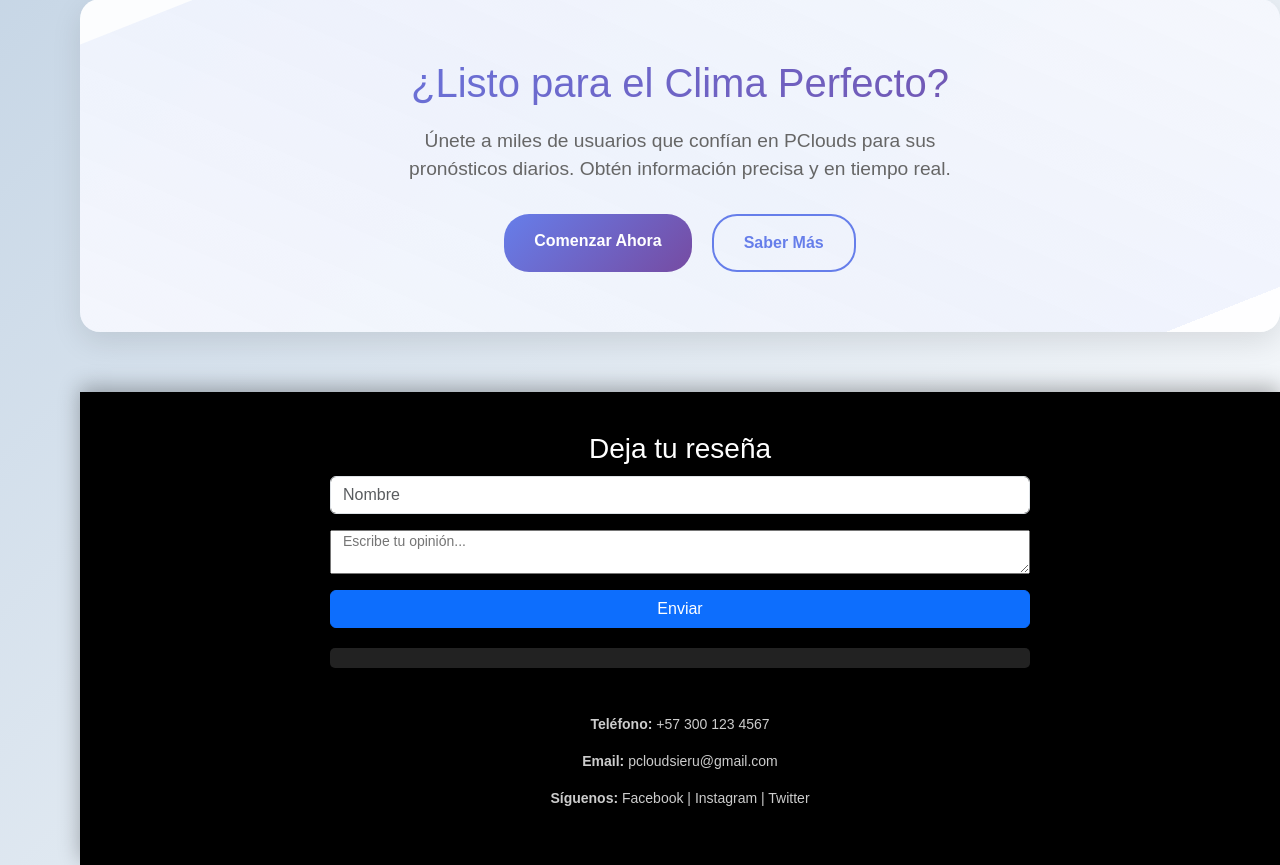
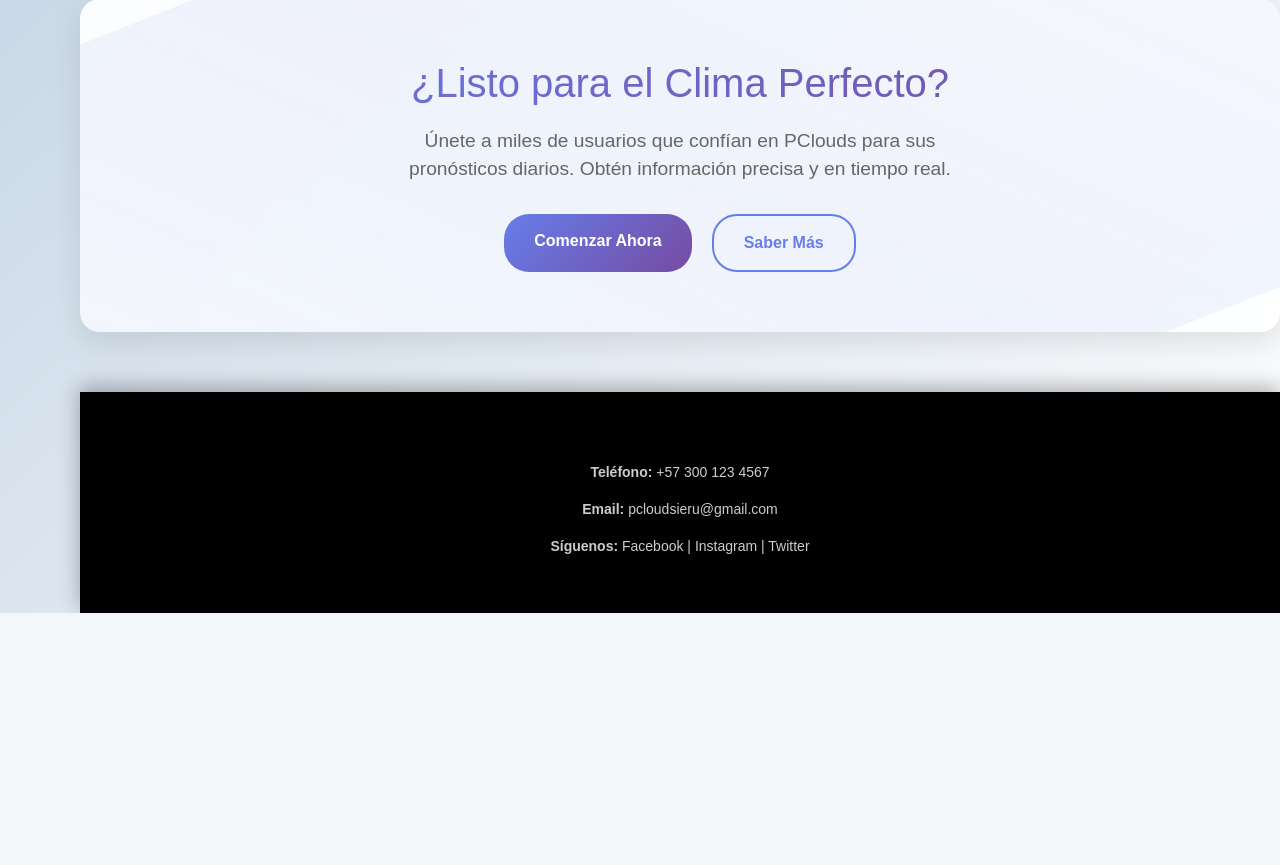
Before and after one commit to marisol718/PCLOUDS, a PHP site: page / in a window 1280 px wide. Shown: the part 1201-2066 px from the top of the page. After the commit the page ends 1814 px from the top, so only its background shows below. Run offline with PHP 8.4, Linux system fonts and the light colour scheme.

Commit message:
organizacion :)

```diff
--- a/css/index.css
+++ b/css/index.css
@@ -13,6 +13,7 @@ body {
 
 .sidebar {
     position: fixed;
+    z-index: 999;
     top: 0;
     left: 0;
     width: 80px;
@@ -108,6 +109,7 @@ body {
 
 .topbar {
     position: fixed;
+    z-index: 1000;
     top: 0;
     right: 0;
     height: 60px;
@@ -157,7 +159,7 @@ body {
     margin: 80px 0 20px 100px;
     padding: 20px;
     position: relative;
-    z-index: 10;
+    z-index: 1;
 }
 
 .main-title h1 {
@@ -210,7 +212,7 @@ body {
     max-width: 1200px;
     padding: 0 20px;
     margin-left: 100px;
-    z-index: 10;
+    z-index: 1;
     position: relative;
 }
 
@@ -229,6 +231,7 @@ body {
     transition: all 0.3s ease;
     position: relative;
     overflow: hidden;
+    z-index: 1;
 }
 
 .feature-card::before {
--- a/index.html
+++ b/index.html
@@ -80,6 +80,7 @@
     </div>
 
     <!-- Nueva sección de características -->
+        <center style="padding-left: 80px;"></center>
     <div class="features-section">
         <div class="features-grid">
             <div class="feature-card">
@@ -120,15 +121,6 @@
     <a href="paginas/resenas.html" class="contactanos-btn">Reseñas</a>
 
     <footer class="new-footer" style="display: flex; flex-direction: column; align-items: center;">
-        <div class="reseñas-container">
-            <h3>Deja tu reseña</h3>
-        </div>
-        <div class="mb-3 row " style="width: 700px;">
-            <input type="text" class="form-control mb-3" id="name" placeholder="Nombre" />
-            <textarea id="contenido" class="mb-3" placeholder="Escribe tu opinión..."></textarea>
-            <button class="btn btn-primary" onclick="agregarReseña()">Enviar</button>
-            <div class="lista-reseñas" id="lista-reseñas"></div>
-        </div>
         <div class="footer-info">
             <p><strong>Teléfono:</strong> +57 300 123 4567</p>
             <p><strong>Email:</strong> pcloudsieru@gmail.com</p>
@@ -142,24 +134,6 @@
     <script src="https://cdn.jsdelivr.net/npm/bootstrap@5.0.2/dist/js/bootstrap.bundle.min.js"
         integrity="sha384-MrcW6ZMFYlzcLA8Nl+NtUVF0sA7MsXsP1UyJoMp4YLEuNSfAP+JcXn/tWtIaxVXM"
         crossorigin="anonymous"></script>
-    <script>
-        function agregarReseña() {
-            const textarea = document.getElementById('nueva-reseña');
-            const listaReseñas = document.getElementById('lista-reseñas');
-
-            if (textarea.value.trim() !== '') {
-                const reseña = document.createElement('div');
-                reseña.className = 'reseña';
-                reseña.textContent = textarea.value;
-
-                listaReseñas.appendChild(reseña);
-                textarea.value = '';
-
-                // Scroll al final de la lista
-                listaReseñas.scrollTop = listaReseñas.scrollHeight;
-            }
-        }
-    </script>
 
 </body>
 
--- a/paginas/admin.html
+++ b/paginas/admin.html
@@ -191,7 +191,7 @@
       <p>¿No tienes cuenta? <a href="#">Regístrate aquí</a></p>
     </div>
   </div>
-  <script src="/login.js"></script>
+  <script src="js/login.js"></script>
 </body>
 
 </html>
--- a/paginas/admin2.html
+++ b/paginas/admin2.html
@@ -544,8 +544,8 @@
         </div>
     </footer>
 
-    <script src="resenas_admin.js"></script>
-    <script src="eliminar_reviews.js"></script>
+    <script src="js/resenas_admin.js"></script>
+    <script src="js/eliminar_reviews.js"></script>
 </body>
 
 </html>
--- a/paginas/js/login.js
+++ b/paginas/js/login.js
@@ -17,7 +17,7 @@ document.getElementById("loginForm").addEventListener("submit", async (e) => {
     document.getElementById("mensaje").innerText = data.message;
 
     if (data.success) {
-      window.location.href = "admin.html";
+      window.location.href = "admin2.html";
       document.getElementById("mensaje").style.color = "green";
     } else {
       document.getElementById("mensaje").style.color = "red";
--- a/paginas/nosotros.html
+++ b/paginas/nosotros.html
@@ -21,6 +21,7 @@
 
     .sidebar {
       position: fixed;
+      z-index: 999;
       top: 0;
       left: 0;
       width: 80px;
@@ -88,6 +89,7 @@
 
     .topbar {
       position: fixed;
+      z-index: 1000;
       top: 0;
       right: 0;
       height: 60px;
@@ -160,7 +162,7 @@
       padding: 80px 40px 40px 40px;
       min-height: 100vh;
       position: relative;
-      z-index: 10;
+      z-index: 1;
     }
 
     .header {
@@ -444,8 +446,6 @@
     <a href="https://x.com/PcloudsIeru" target="_blank">
       <img src="/imagenes/X.png" alt="Twitter" style="width:30px;height:30px;border-radius:50%;object-fit:cover;vertical-align:middle;cursor:pointer;">
     </a>
-    <div class="vertical-line"></div>
-    <button class="login-btn" onclick="">Iniciar Sesión</button>
   </div>
 
   <div class="main-content">
--- a/paginas/resenas.html
+++ b/paginas/resenas.html
@@ -78,7 +78,7 @@
     <script src="https://cdn.jsdelivr.net/npm/bootstrap@5.0.2/dist/js/bootstrap.bundle.min.js"
         integrity="sha384-MrcW6ZMFYlzcLA8Nl+NtUVF0sA7MsXsP1UyJoMp4YLEuNSfAP+JcXn/tWtIaxVXM"
         crossorigin="anonymous"></script>
-    <script src="resenas.js"></script>
-    <script src="cargar_resenas.js"></script>
+    <script src="js/resenas.js"></script>
+    <script src="js/cargar_resenas.js"></script>
 </body>
 </html>
```
Also changed, not shown: login.js (deleted, +0 -29 lines), paginas/js/cargar_resenas.js (renamed from paginas/cargar_resenas.js), paginas/js/eliminar_reviews.js (renamed from paginas/eliminar_reviews.js), paginas/js/resenas.js (renamed from paginas/resenas.js), paginas/js/resenas_admin.js (renamed from paginas/resenas_admin.js).
